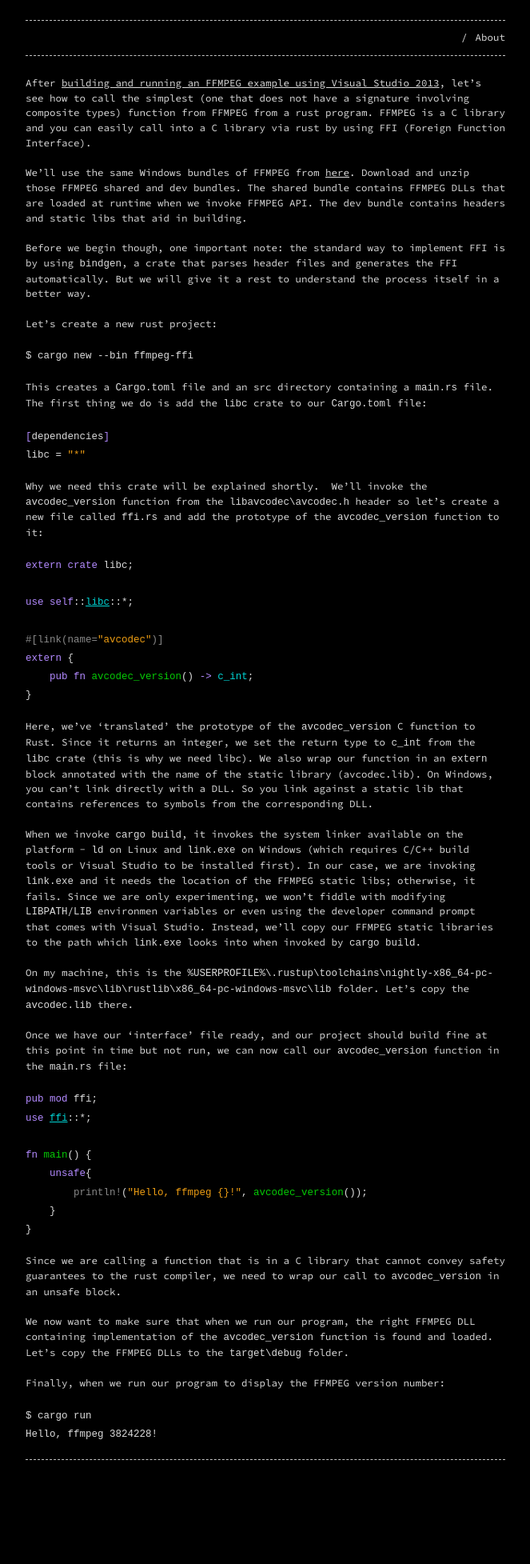
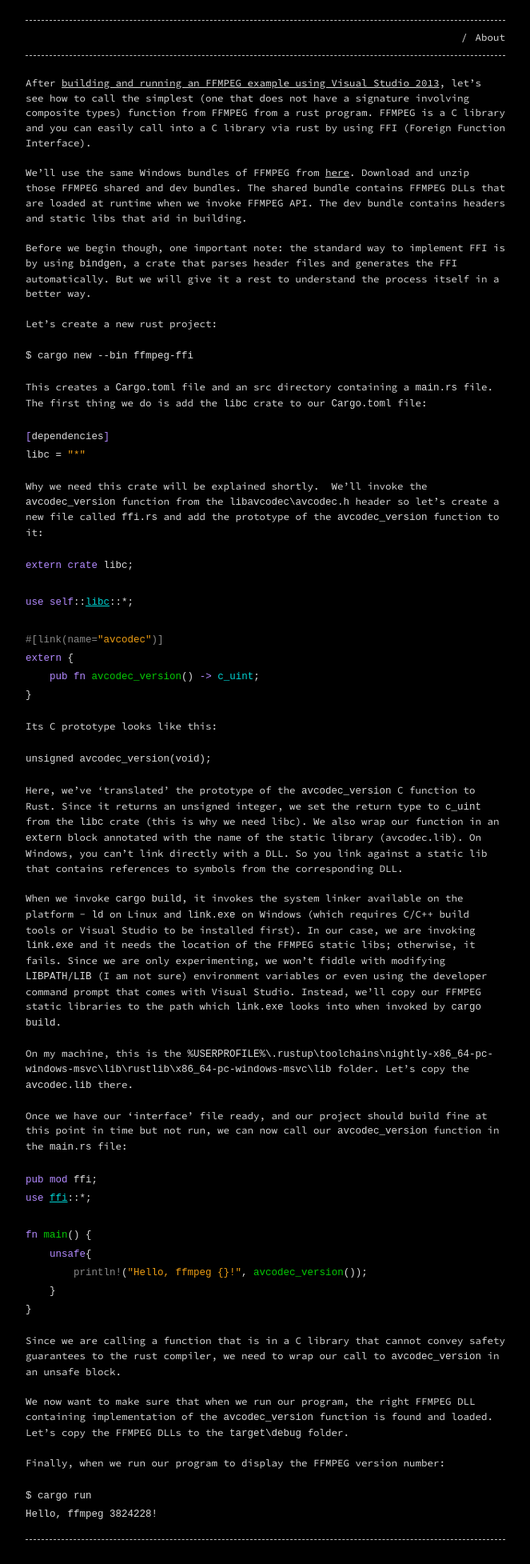
Before and after one commit to abhijeetbhagat/abhijeetbhagat.github.io, a Jekyll site: the page built from _posts/2020-06-02-Calling-an-FFMPEG-function-from-Rust-on-Windows.markdown, in a window 1280 px wide. Shown: the whole page at 80% size, without its empty margins (308-971 px from the left). Built offline with Jekyll 4.4.1, drawn with Linux system fonts in a browser that asks for light colours; before the commit the page ends 1855 px from its top, so only the background shows below that.

Commit message:
Fix return type of avcodec_version to c_uint

````diff
--- a/_posts/2020-06-02-Calling-an-FFMPEG-function-from-Rust-on-Windows.markdown
+++ b/_posts/2020-06-02-Calling-an-FFMPEG-function-from-Rust-on-Windows.markdown
@@ -32,13 +32,19 @@ use self::libc::*;
 
 #[link(name="avcodec")]
 extern {
-    pub fn avcodec_version() -> c_int;
+    pub fn avcodec_version() -> c_uint;
 }
 ```
 &nbsp;
-Here, we've 'translated' the prototype of the `avcodec_version` C function to Rust. Since it returns an integer, we set the return type to `c_int` from the `libc` crate (this is why we need libc). We also wrap our function in an `extern` block annotated with the name of the static library (avcodec.lib). On Windows, you can't link directly with a DLL. So you link against a static lib that contains references to symbols from the corresponding DLL.
+Its C prototype looks like this:
 &nbsp;
-When we invoke `cargo build`, it invokes the system linker available on the platform - `ld` on Linux and `link.exe` on Windows (which requires C/C++ build tools or Visual Studio to be installed first). In our case, we are invoking `link.exe` and it needs the location of the FFMPEG static libs; otherwise, it fails. Since we are only experimenting, we won't fiddle with modifying `LIBPATH`/`LIB` environmen variables or even using the developer command prompt that comes with Visual Studio. Instead, we'll copy our FFMPEG static libraries to the path which `link.exe` looks into when invoked by `cargo build`.
+```C
+unsigned avcodec_version(void);
+```
+&nbsp;
+Here, we've 'translated' the prototype of the `avcodec_version` C function to Rust. Since it returns an unsigned integer, we set the return type to `c_uint` from the `libc` crate (this is why we need libc). We also wrap our function in an `extern` block annotated with the name of the static library (avcodec.lib). On Windows, you can't link directly with a DLL. So you link against a static lib that contains references to symbols from the corresponding DLL.
+&nbsp;
+When we invoke `cargo build`, it invokes the system linker available on the platform - `ld` on Linux and `link.exe` on Windows (which requires C/C++ build tools or Visual Studio to be installed first). In our case, we are invoking `link.exe` and it needs the location of the FFMPEG static libs; otherwise, it fails. Since we are only experimenting, we won't fiddle with modifying `LIBPATH`/`LIB` (I am not sure) environment variables or even using the developer command prompt that comes with Visual Studio. Instead, we'll copy our FFMPEG static libraries to the path which `link.exe` looks into when invoked by `cargo build`.
 &nbsp;
 On my machine, this is the `%USERPROFILE%\.rustup\toolchains\nightly-x86_64-pc-windows-msvc\lib\rustlib\x86_64-pc-windows-msvc\lib` folder. Let's copy the `avcodec.lib` there.
 &nbsp;
````
